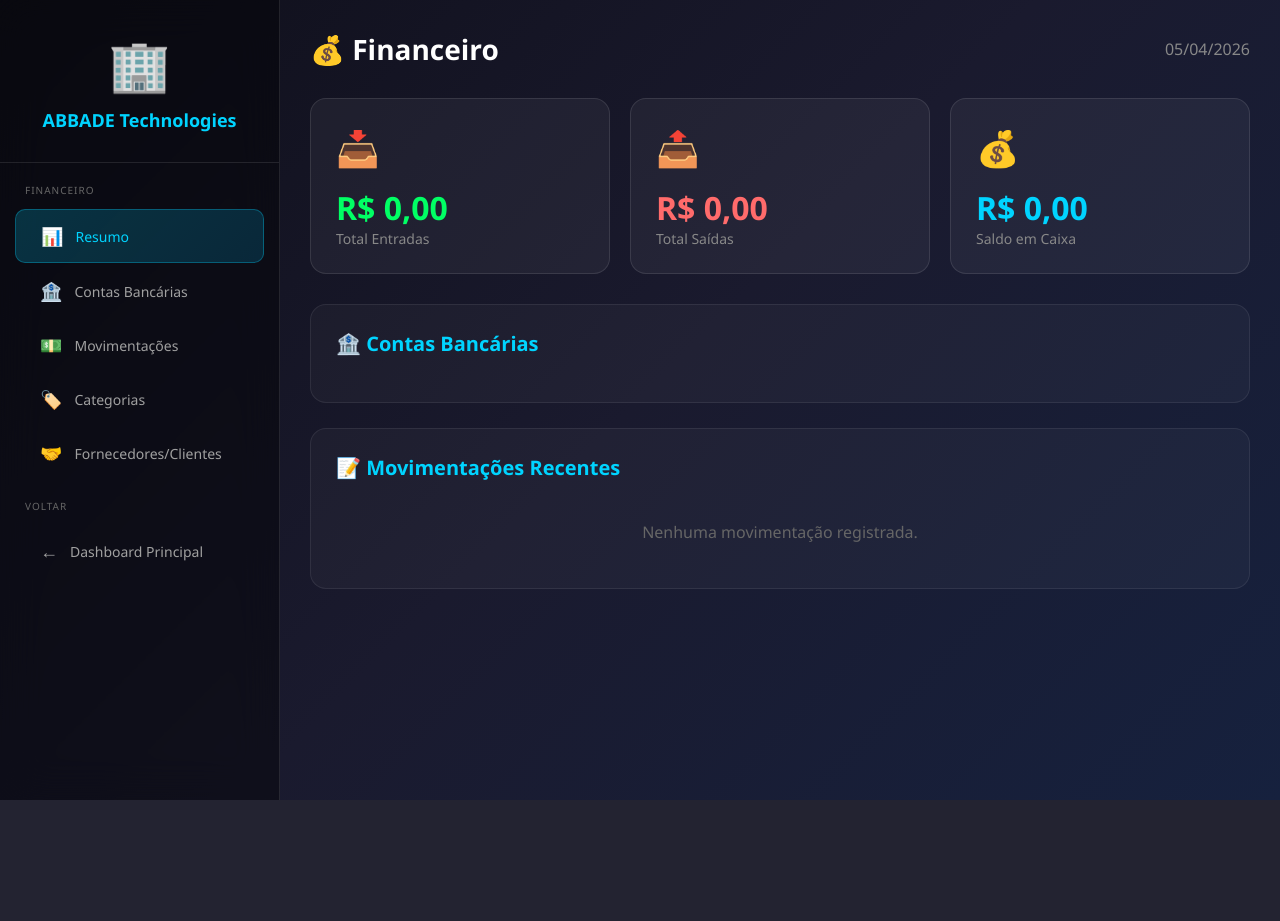
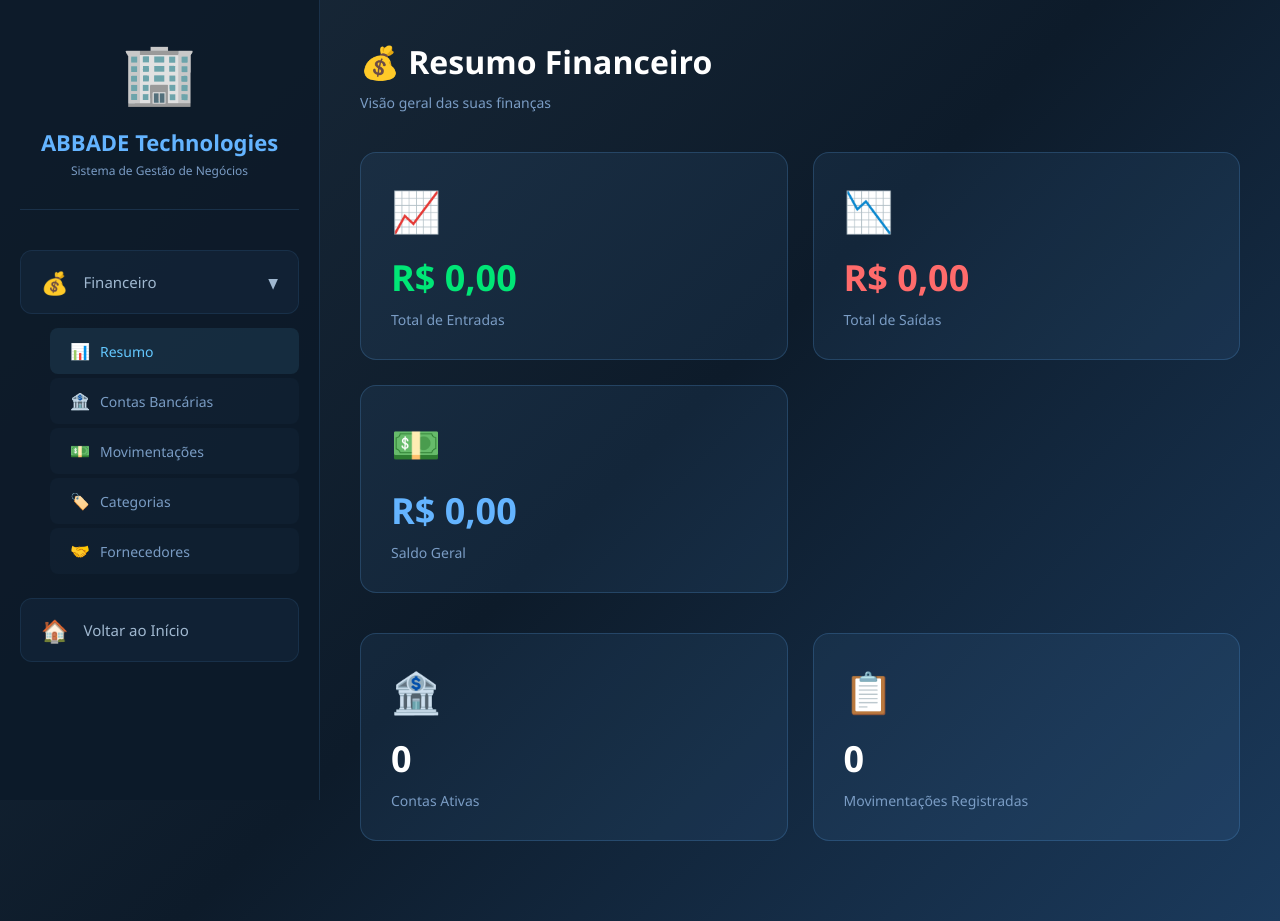
Before and after one commit to acibabbadecastro/sgn-abbade, a PHP site: page /sgn_final/modulos/financeiro/index.php in a window 1280 px wide. Before the commit the page ends 800 px from the top, so only its background shows below. Run offline with PHP 8.4, Linux system fonts and the light colour scheme; data that the repository does not hold is empty; some libraries are stand-ins or nearby versions.

Commit message:
SGN: Novo tema Azul Profissional + menu com submenus

```diff
--- a/sgn_final/modulos/financeiro/index.php
+++ b/sgn_final/modulos/financeiro/index.php
@@ -1,24 +1,12 @@
 <?php
-// Módulo Financeiro - Dashboard
+// Dashboard Financeiro
 require_once '../../includes/config.php';
 
-// Estatísticas
 $total_entradas = $pdo->query("SELECT COALESCE(SUM(valor), 0) FROM financeiro.movimentacoes WHERE tipo = 'ENTRADA'")->fetchColumn();
 $total_saidas = $pdo->query("SELECT COALESCE(SUM(valor), 0) FROM financeiro.movimentacoes WHERE tipo = 'SAIDA'")->fetchColumn();
-$caixa = $total_entradas - $total_saidas;
-
-// Contas bancárias
-$contas = $pdo->query("SELECT * FROM financeiro.contas_bancarias WHERE ativa = true ORDER BY apelido")->fetchAll();
-
-// Movimentações recentes
-$movimentacoes = $pdo->query("
-    SELECT m.*, c.nome as categoria_nome, cb.apelido as conta_nome
-    FROM financeiro.movimentacoes m
-    LEFT JOIN financeiro.categorias c ON m.categoria_id = c.id
-    LEFT JOIN financeiro.contas_bancarias cb ON m.conta_id = cb.id
-    ORDER BY m.data DESC, m.id DESC
-    LIMIT 10
-")->fetchAll();
+$saldo = $total_entradas - $total_saidas;
+$contas = $pdo->query("SELECT COUNT(*) FROM financeiro.contas_bancarias WHERE ativa = true")->fetchColumn();
+$movimentacoes = $pdo->query("SELECT COUNT(*) FROM financeiro.movimentacoes")->fetchColumn();
 ?>
 <!DOCTYPE html>
 <html lang="pt-BR">
@@ -29,91 +17,90 @@ $movimentacoes = $pdo->query("
     <style>
         * { margin: 0; padding: 0; box-sizing: border-box; }
         body {
-            font-family: 'Segoe UI', sans-serif;
-            background: linear-gradient(135deg, #0f0f1a 0%, #1a1a2e 50%, #16213e 100%);
+            font-family: 'Segoe UI', Tahoma, Geneva, Verdana, sans-serif;
+            background: linear-gradient(135deg, #1a2a3a 0%, #0d1b2a 50%, #1b3a5c 100%);
             min-height: 100vh;
             color: #e0e0e0;
         }
         .container { display: flex; min-height: 100vh; }
         .sidebar {
-            width: 280px;
-            background: rgba(0, 0, 0, 0.4);
-            backdrop-filter: blur(20px);
-            border-right: 1px solid rgba(255, 255, 255, 0.1);
+            width: 320px;
+            background: rgba(13, 27, 42, 0.95);
+            border-right: 1px solid rgba(100, 180, 255, 0.15);
             position: fixed;
             height: 100vh;
             overflow-y: auto;
+            padding: 30px 20px;
         }
-        .logo-area { padding: 30px 20px; border-bottom: 1px solid rgba(255, 255, 255, 0.1); text-align: center; }
-        .logo-icon { font-size: 50px; margin-bottom: 10px; }
-        .logo-area h1 { color: #00d4ff; font-size: 18px; }
-        .menu { padding: 20px 0; }
-        .menu-title { padding: 0 25px 10px; color: #666; font-size: 10px; text-transform: uppercase; letter-spacing: 1px; }
-        .menu-item {
-            display: flex; align-items: center;
-            padding: 14px 25px; margin: 2px 15px;
-            border-radius: 10px;
-            color: #a0a0a0; text-decoration: none; font-size: 14px;
+        .logo-area {
+            text-align: center;
+            margin-bottom: 40px;
+            padding-bottom: 30px;
+            border-bottom: 1px solid rgba(100, 180, 255, 0.15);
         }
-        .menu-item:hover { background: rgba(255, 255, 255, 0.05); color: #fff; }
-        .menu-item.active { background: linear-gradient(135deg, rgba(0, 212, 255, 0.2) 0%, rgba(0, 153, 204, 0.2) 100%); color: #00d4ff; border: 1px solid rgba(0, 212, 255, 0.3); }
-        .menu-item .icon { margin-right: 12px; font-size: 18px; }
-        .main-content { margin-left: 280px; flex: 1; padding: 30px; }
-        .header { display: flex; justify-content: space-between; align-items: center; margin-bottom: 30px; }
-        .header h2 { color: #fff; font-size: 28px; }
-        .cards-grid {
-            display: grid; grid-template-columns: repeat(auto-fit, minmax(250px, 1fr)); gap: 20px; margin-bottom: 30px;
-        }
-        .card {
-            background: rgba(255, 255, 255, 0.05);
-            border: 1px solid rgba(255, 255, 255, 0.1);
-            border-radius: 16px;
-            padding: 25px;
-            transition: transform 0.3s ease;
-        }
-        .card:hover { transform: translateY(-5px); }
-        .card-header { display: flex; justify-content: space-between; align-items: center; margin-bottom: 15px; }
-        .card-icon { font-size: 35px; }
-        .card-value { font-size: 32px; font-weight: 700; color: #fff; }
-        .card-label { color: #888; font-size: 14px; }
-        .card-entrada .card-value { color: #00ff64; }
-        .card-saida .card-value { color: #ff6b6b; }
-        .card-caixa .card-value { color: #00d4ff; }
-        .section {
-            background: rgba(255, 255, 255, 0.03);
-            border: 1px solid rgba(255, 255, 255, 0.08);
-            border-radius: 16px;
-            padding: 25px;
-            margin-bottom: 25px;
-        }
-        .section h3 { color: #00d4ff; margin-bottom: 20px; font-size: 20px; }
-        table { width: 100%; border-collapse: collapse; }
-        th { text-align: left; padding: 15px; color: #888; border-bottom: 1px solid rgba(255, 255, 255, 0.1); font-weight: 500; }
-        td { padding: 15px; border-bottom: 1px solid rgba(255, 255, 255, 0.05); color: #e0e0e0; }
-        tr:hover td { background: rgba(255, 255, 255, 0.02); }
-        .valor-entrada { color: #00ff64; font-weight: 600; }
-        .valor-saida { color: #ff6b6b; font-weight: 600; }
-        .contas-grid { display: grid; grid-template-columns: repeat(auto-fit, minmax(300px, 1fr)); gap: 20px; }
-        .conta-card {
-            background: rgba(255, 255, 255, 0.05);
-            border: 1px solid rgba(255, 255, 255, 0.1);
-            border-radius: 16px;
-            padding: 25px;
+        .logo-icon { font-size: 60px; margin-bottom: 15px; }
+        .logo-area h1 { color: #64b4ff; font-size: 22px; font-weight: 600; }
+        .logo-area p { color: #7a9cc4; font-size: 12px; margin-top: 5px; }
+
+        .menu-section { margin-bottom: 10px; }
+        .menu-parent {
+            display: flex;
+            align-items: center;
+            width: 100%;
+            padding: 16px 20px;
+            background: rgba(100, 180, 255, 0.05);
+            border: 1px solid rgba(100, 180, 255, 0.1);
+            border-radius: 12px;
+            color: #a0b8d0;
             text-decoration: none;
-            color: inherit;
-            display: block;
+            font-size: 15px;
+            cursor: pointer;
             transition: all 0.3s ease;
         }
-        .conta-card:hover { transform: translateY(-5px); border-color: rgba(0, 212, 255, 0.5); }
-        .conta-header { display: flex; justify-content: space-between; align-items: center; margin-bottom: 15px; }
-        .conta-tipo { padding: 5px 15px; border-radius: 20px; font-size: 12px; font-weight: 600; }
-        .conta-tipo.pj { background: rgba(0, 212, 255, 0.2); color: #00d4ff; }
-        .conta-tipo.pf { background: rgba(0, 255, 100, 0.2); color: #00ff64; }
-        .conta-nome { font-size: 20px; font-weight: 600; color: #fff; margin-bottom: 5px; }
-        .conta-numero { color: #888; font-size: 14px; }
-        .conta-saldo { margin-top: 15px; padding-top: 15px; border-top: 1px solid rgba(255, 255, 255, 0.1); }
-        .conta-saldo-label { color: #888; font-size: 12px; }
-        .conta-saldo-valor { font-size: 24px; font-weight: 700; color: #00ff64; }
+        .menu-parent:hover { background: rgba(100, 180, 255, 0.1); border-color: rgba(100, 180, 255, 0.3); color: #64b4ff; }
+        .menu-parent.active { background: rgba(100, 200, 255, 0.15); border-color: rgba(100, 200, 255, 0.4); color: #64c8ff; }
+        .menu-parent .icon { font-size: 22px; margin-right: 15px; }
+        .menu-parent .arrow { margin-left: auto; font-size: 14px; }
+
+        .submenu { display: none; padding: 10px 0 10px 30px; }
+        .submenu.open { display: block; }
+
+        .submenu-item {
+            display: flex;
+            align-items: center;
+            padding: 12px 20px;
+            margin: 4px 0;
+            background: rgba(100, 180, 255, 0.03);
+            border-radius: 8px;
+            color: #7a9cc4;
+            text-decoration: none;
+            font-size: 14px;
+            transition: all 0.2s ease;
+        }
+        .submenu-item:hover { background: rgba(100, 180, 255, 0.1); color: #64b4ff; transform: translateX(5px); }
+        .submenu-item.active { background: rgba(100, 200, 255, 0.1); color: #64c8ff; }
+        .submenu-item .icon { margin-right: 10px; font-size: 16px; }
+
+        .main-content { margin-left: 320px; flex: 1; padding: 40px; }
+        .header { margin-bottom: 40px; }
+        .header h2 { color: #fff; font-size: 32px; margin-bottom: 10px; }
+        .header p { color: #7a9cc4; font-size: 14px; }
+
+        .cards-grid { display: grid; grid-template-columns: repeat(auto-fit, minmax(280px, 1fr)); gap: 25px; margin-bottom: 40px; }
+        .card {
+            background: rgba(100, 180, 255, 0.08);
+            border: 1px solid rgba(100, 180, 255, 0.2);
+            border-radius: 16px;
+            padding: 30px;
+            transition: all 0.3s ease;
+        }
+        .card:hover { transform: translateY(-5px); border-color: rgba(100, 180, 255, 0.4); }
+        .card-icon { font-size: 40px; margin-bottom: 15px; }
+        .card-value { font-size: 36px; font-weight: 700; color: #fff; margin-bottom: 8px; }
+        .card-label { color: #7a9cc4; font-size: 14px; }
+        .card.entradas .card-value { color: #00e676; }
+        .card.saidas .card-value { color: #ff6b6b; }
+        .card.saldo .card-value { color: #64b4ff; }
     </style>
 </head>
 <body>
@@ -122,111 +109,81 @@ $movimentacoes = $pdo->query("
             <div class="logo-area">
                 <div class="logo-icon">🏢</div>
                 <h1>ABBADE Technologies</h1>
+                <p>Sistema de Gestão de Negócios</p>
             </div>
-            <div class="menu">
-                <div class="menu-title">Financeiro</div>
-                <a href="index.php" class="menu-item active"><span class="icon">📊</span>Resumo</a>
-                <a href="contas.php" class="menu-item"><span class="icon">🏦</span>Contas Bancárias</a>
-                <a href="movimentacoes.php" class="menu-item"><span class="icon">💵</span>Movimentações</a>
-                <a href="categorias.php" class="menu-item"><span class="icon">🏷️</span>Categorias</a>
-                <a href="fornecedores.php" class="menu-item"><span class="icon">🤝</span>Fornecedores/Clientes</a>
 
-                <div class="menu-title" style="margin-top: 20px;">Voltar</div>
-                <a href="../../index.php" class="menu-item"><span class="icon">←</span>Dashboard Principal</a>
+            <div class="menu-section">
+                <div class="menu-parent financeiro" onclick="toggleSubmenu('financeiro')">
+                    <span class="icon">💰</span>
+                    <span>Financeiro</span>
+                    <span class="arrow">▼</span>
+                </div>
+                <div class="submenu open" id="submenu-financeiro">
+                    <a href="index.php" class="submenu-item active"><span class="icon">📊</span> Resumo</a>
+                    <a href="contas.php" class="submenu-item"><span class="icon">🏦</span> Contas Bancárias</a>
+                    <a href="movimentacoes.php" class="submenu-item"><span class="icon">💵</span> Movimentações</a>
+                    <a href="categorias.php" class="submenu-item"><span class="icon">🏷️</span> Categorias</a>
+                    <a href="fornecedores.php" class="submenu-item"><span class="icon">🤝</span> Fornecedores</a>
+                </div>
+            </div>
+
+            <div class="menu-section">
+                <div class="menu-parent" onclick="location.href='../../index.php'">
+                    <span class="icon">🏠</span>
+                    <span>Voltar ao Início</span>
+                </div>
             </div>
         </nav>
 
         <main class="main-content">
             <div class="header">
-                <h2>💰 Financeiro</h2>
-                <div>
-                    <span style="color: #888;"><?php echo date('d/m/Y'); ?></span>
+                <h2>💰 Resumo Financeiro</h2>
+                <p>Visão geral das suas finanças</p>
+            </div>
+
+            <div class="cards-grid">
+                <div class="card entradas">
+                    <div class="card-icon">📈</div>
+                    <div class="card-value">R$ <?php echo number_format($total_entradas, 2, ',', '.'); ?></div>
+                    <div class="card-label">Total de Entradas</div>
+                </div>
+
+                <div class="card saidas">
+                    <div class="card-icon">📉</div>
+                    <div class="card-value">R$ <?php echo number_format($total_saidas, 2, ',', '.'); ?></div>
+                    <div class="card-label">Total de Saídas</div>
+                </div>
+
+                <div class="card saldo">
+                    <div class="card-icon">💵</div>
+                    <div class="card-value">R$ <?php echo number_format($saldo, 2, ',', '.'); ?></div>
+                    <div class="card-label">Saldo Geral</div>
                 </div>
             </div>
 
             <div class="cards-grid">
-                <div class="card card-entrada">
-                    <div class="card-header">
-                        <span class="card-icon">📥</span>
-                    </div>
-                    <div class="card-value"><?php echo formatarMoeda($total_entradas); ?></div>
-                    <div class="card-label">Total Entradas</div>
+                <div class="card">
+                    <div class="card-icon">🏦</div>
+                    <div class="card-value"><?php echo $contas; ?></div>
+                    <div class="card-label">Contas Ativas</div>
                 </div>
 
-                <div class="card card-saida">
-                    <div class="card-header">
-                        <span class="card-icon">📤</span>
-                    </div>
-                    <div class="card-value"><?php echo formatarMoeda($total_saidas); ?></div>
-                    <div class="card-label">Total Saídas</div>
+                <div class="card">
+                    <div class="card-icon">📋</div>
+                    <div class="card-value"><?php echo $movimentacoes; ?></div>
+                    <div class="card-label">Movimentações Registradas</div>
                 </div>
-
-                <div class="card card-caixa">
-                    <div class="card-header">
-                        <span class="card-icon">💰</span>
-                    </div>
-                    <div class="card-value"><?php echo formatarMoeda($caixa); ?></div>
-                    <div class="card-label">Saldo em Caixa</div>
-                </div>
-            </div>
-
-            <div class="section">
-                <h3>🏦 Contas Bancárias</h3>
-                <div class="contas-grid">
-                    <?php foreach ($contas as $c): ?>
-                    <div class="conta-card">
-                        <div class="conta-header">
-                            <div class="conta-tipo <?php echo $c['tipo_pessoa'] == 'PJ' ? 'pj' : 'pf'; ?>">
-                                <?php echo $c['tipo_pessoa']; ?>
-                            </div>
-                            <div style="color: #888; font-size: 12px;">ID: <?php echo $c['id']; ?></div>
-                        </div>
-                        <div class="conta-nome"><?php echo htmlspecialchars($c['apelido']); ?></div>
-                        <div class="conta-numero"><?php echo htmlspecialchars($c['numero_conta']); ?></div>
-
-                        <div class="conta-saldo">
-                            <div class="conta-saldo-label">Saldo</div>
-                            <div class="conta-saldo-valor"><?php echo formatarMoeda($c['saldo_atual'] ?? 0); ?></div>
-                        </div>
-                    </div>
-                    <?php endforeach; ?>
-                </div>
-            </div>
-
-            <div class="section">
-                <h3>📝 Movimentações Recentes</h3>
-                <?php if (count($movimentacoes) > 0): ?>
-                <table>
-                    <thead>
-                        <tr>
-                            <th>Data</th>
-                            <th>Conta</th>
-                            <th>Descrição</th>
-                            <th>Categoria</th>
-                            <th>Tipo</th>
-                            <th style="text-align: right;">Valor</th>
-                        </tr>
-                    </thead>
-                    <tbody>
-                        <?php foreach ($movimentacoes as $m): ?>
-                        <tr>
-                            <td><?php echo formatarData($m['data']); ?></td>
-                            <td><?php echo htmlspecialchars($m['conta_nome'] ?? 'N/A'); ?></td>
-                            <td><?php echo htmlspecialchars($m['descricao']); ?></td>
-                            <td><?php echo htmlspecialchars($m['categoria_nome'] ?? 'N/A'); ?></td>
-                            <td><?php echo $m['tipo']; ?></td>
-                            <td style="text-align: right;" class="<?php echo $m['tipo'] == 'ENTRADA' ? 'valor-entrada' : 'valor-saida'; ?>">
-                                <?php echo formatarMoeda($m['valor']); ?>
-                            </td>
-                        </tr>
-                        <?php endforeach; ?>
-                    </tbody>
-                </table>
-                <?php else: ?>
-                <p style="color: #666; text-align: center; padding: 20px;">Nenhuma movimentação registrada.</p>
-                <?php endif; ?>
             </div>
         </main>
     </div>
+
+    <script>
+        function toggleSubmenu(id) {
+            document.querySelectorAll('.submenu').forEach(el => el.classList.remove('open'));
+            document.querySelectorAll('.menu-parent').forEach(el => el.classList.remove('active'));
+            document.getElementById('submenu-' + id).classList.add('open');
+            event.currentTarget.classList.add('active');
+        }
+    </script>
 </body>
 </html>
```
Also changed, not shown: sgn_final/index.php (+29 -29 lines), sgn_final/modulos/financeiro/contas.php (+75 -77 lines).
